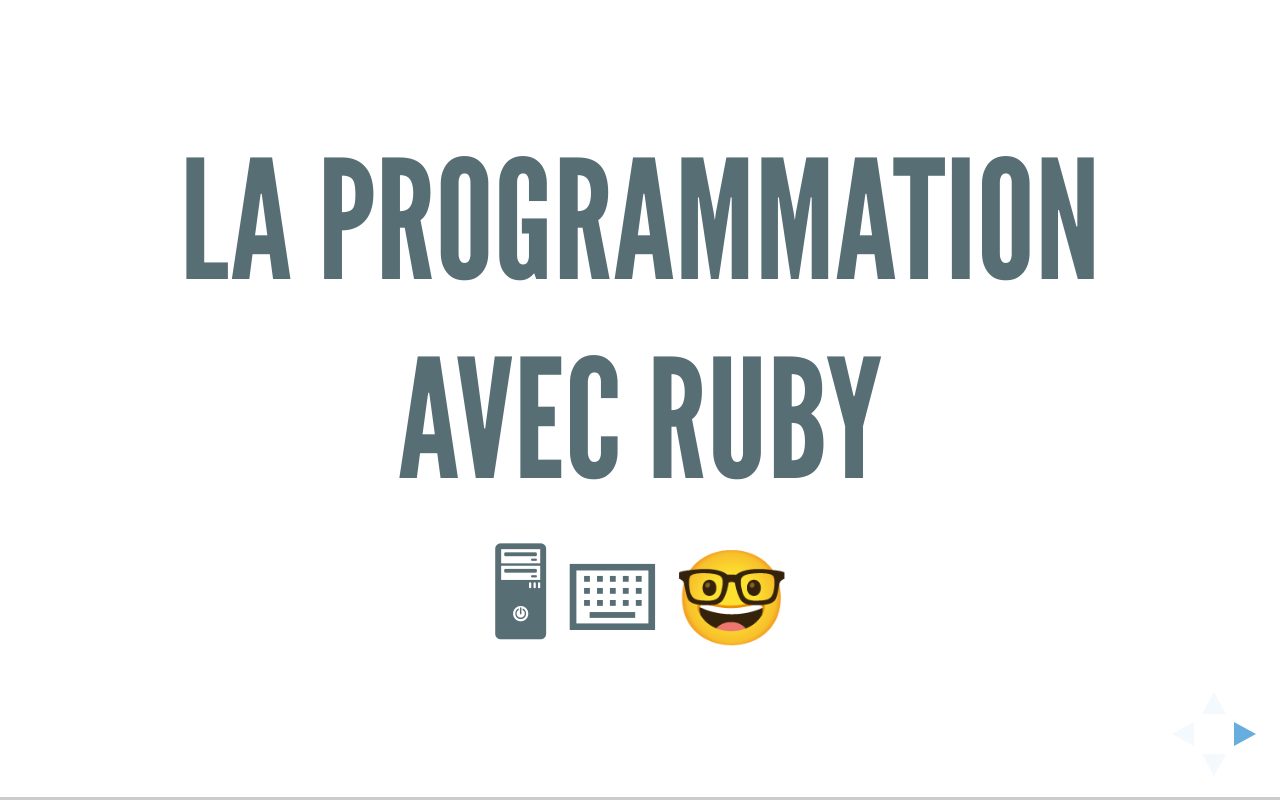
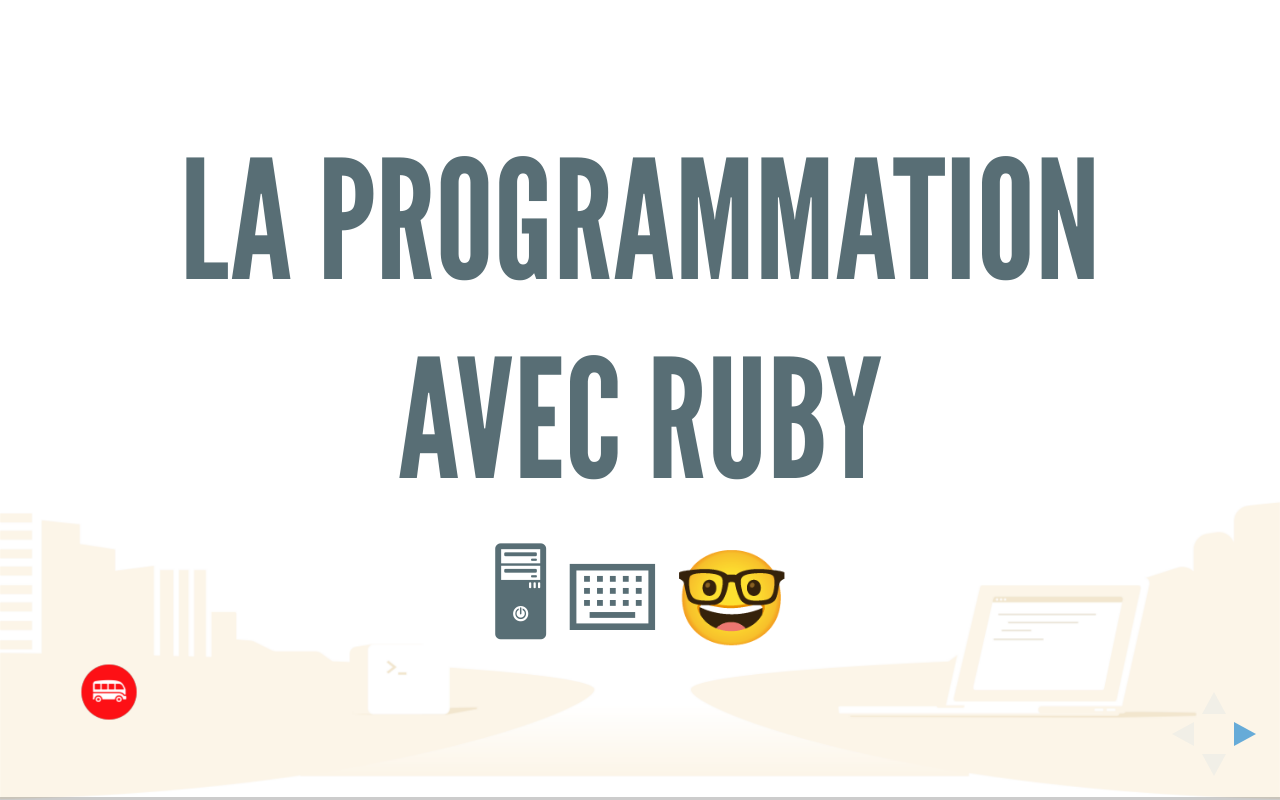
Before and after one commit to nantesrb/ruby_101, a website: page index.html in a window 1280 px wide. Drawn offline with Linux system fonts and the light colour scheme; the site is published under a folder, as on GitHub Pages, so addresses that start at the root find nothing; files whose address does not match are found by name.

Commit message:
fix relative image

```diff
--- a/css/custom.css
+++ b/css/custom.css
@@ -31,7 +31,7 @@ td{
 }
 
 .custom-bg {
-  background-image: url('/images/le_wagon_bg.png');
+  background-image: url('images/le_wagon_bg.png');
   background-color: #ffffff !important;
   background-position: bottom !important;
   background-size: contain !important;
```
